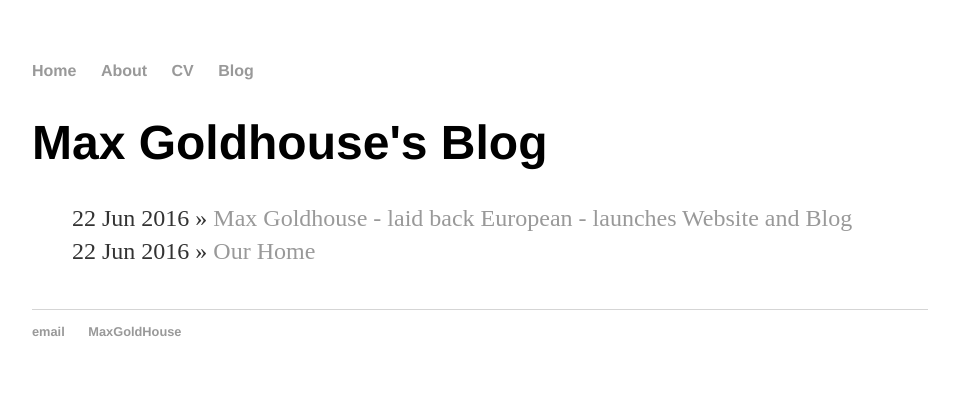
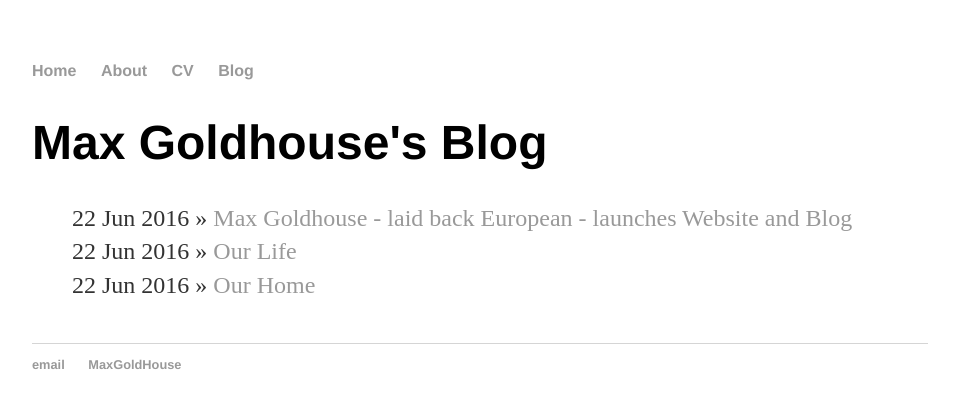
Before and after one commit to dindinet/jekyll-site, a Jekyll site: the page built from blog/index.html, in a window 1280 px wide. Shown: the top 408 px of the page, without its empty margins (160-1119 px from the left). Built offline with Jekyll 4.4.1, drawn with Linux system fonts in a browser that asks for light colours.

Commit message:
Update from Forestry.io

```diff
--- /dev/null
+++ b/_posts/2016-06-22-our-life.md
@@ -0,0 +1,7 @@
+---
+title: Our Life
+date: '2016-06-22 14:55:11'
+layout: post
+draft: true
+
+---
```
Also changed, not shown: _posts/2016-06-22-our-home.md (line endings or trailing spaces).
